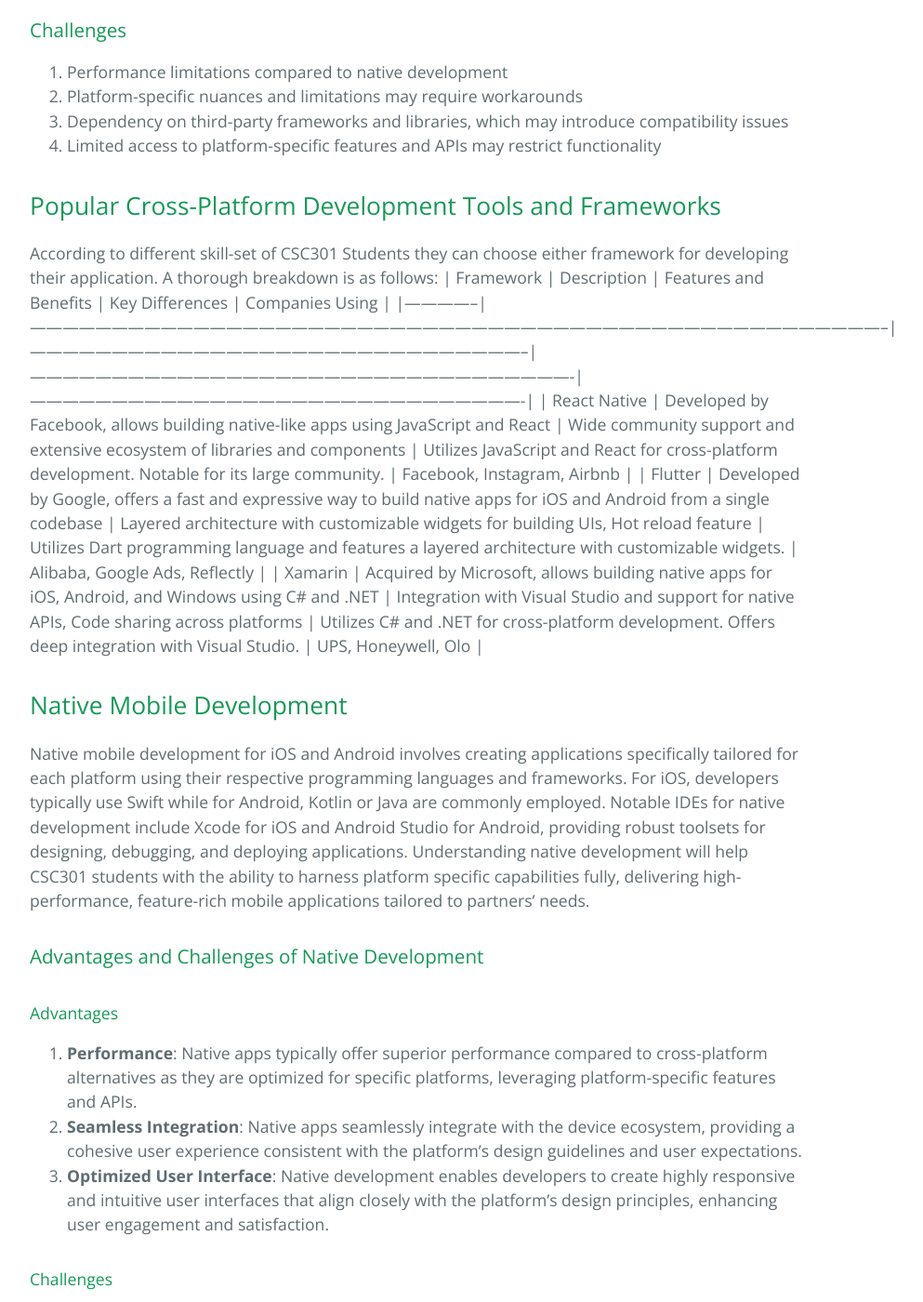
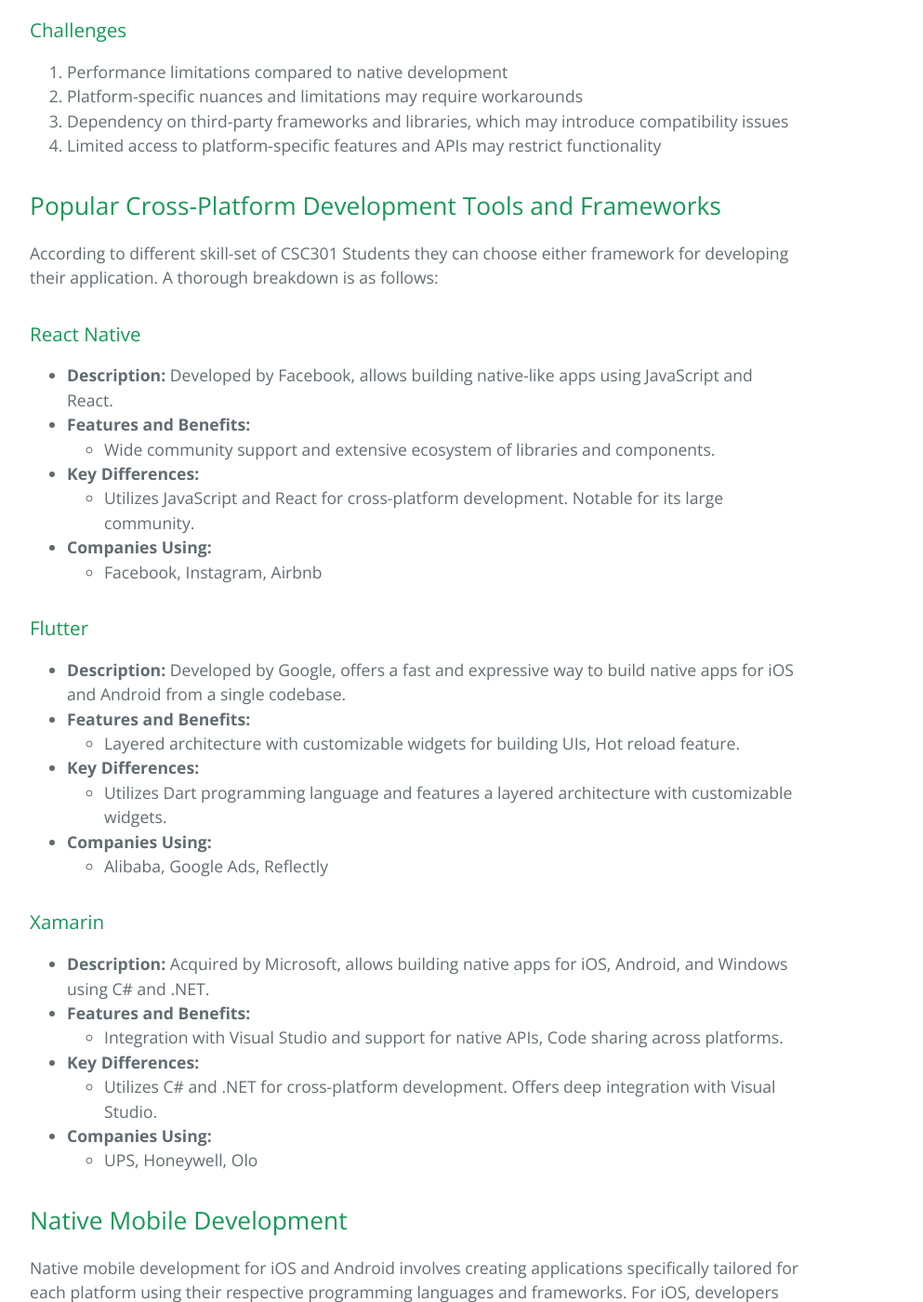
Before and after one commit to learning-software-engineering/learning-software-engineering.github.io, a Jekyll site: the page built from Topics/Tech_Stacks/Mobile_Development/content.md, in a window 1280 px wide and 1400 px high, scrolled down 1799 px. Shown: the whole window at 93% size, without its empty margins (192-1185 px from the left). Built offline with Jekyll 4.4.1, drawn with Linux system fonts in a browser that asks for light colours; our own code applies the rules of GitHub Pages for plain Markdown files.

Commit message:
Update
- Fixed table

```diff
--- a/Topics/Tech_Stacks/Mobile_Development/content.md
+++ b/Topics/Tech_Stacks/Mobile_Development/content.md
@@ -34,11 +34,33 @@
 
 ## Popular Cross-Platform Development Tools and Frameworks
 According to different skill-set of CSC301 Students they can choose either framework for developing their application. A thorough breakdown is as follows:
-| Framework    | Description                                                                                                                                                  | Features and Benefits                                                                       | Key Differences                                                                                     | Companies Using                                                                            |
-|--------------|--------------------------------------------------------------------------------------------------------------------------------------------------------------|--------------------------------------------------------------------------------------------|----------------------------------------------------------------------------------------------------|-------------------------------------------------------------------------------------------|
-| React Native | Developed by Facebook, allows building native-like apps using JavaScript and React                                                                           | Wide community support and extensive ecosystem of libraries and components                  | Utilizes JavaScript and React for cross-platform development. Notable for its large community.     | Facebook, Instagram, Airbnb                                                               |
-| Flutter      | Developed by Google, offers a fast and expressive way to build native apps for iOS and Android from a single codebase                                       | Layered architecture with customizable widgets for building UIs, Hot reload feature         | Utilizes Dart programming language and features a layered architecture with customizable widgets.   | Alibaba, Google Ads, Reflectly                                                            |
-| Xamarin      | Acquired by Microsoft, allows building native apps for iOS, Android, and Windows using C# and .NET                                                           | Integration with Visual Studio and support for native APIs, Code sharing across platforms    | Utilizes C# and .NET for cross-platform development. Offers deep integration with Visual Studio.    | UPS, Honeywell, Olo                                                                       |
+### React Native
+- **Description:** Developed by Facebook, allows building native-like apps using JavaScript and React.
+- **Features and Benefits:**
+  - Wide community support and extensive ecosystem of libraries and components.
+- **Key Differences:**
+  - Utilizes JavaScript and React for cross-platform development. Notable for its large community.
+- **Companies Using:**
+  - Facebook, Instagram, Airbnb
+
+### Flutter
+- **Description:** Developed by Google, offers a fast and expressive way to build native apps for iOS and Android from a single codebase.
+- **Features and Benefits:**
+  - Layered architecture with customizable widgets for building UIs, Hot reload feature.
+- **Key Differences:**
+  - Utilizes Dart programming language and features a layered architecture with customizable widgets.
+- **Companies Using:**
+  - Alibaba, Google Ads, Reflectly
+
+### Xamarin
+- **Description:** Acquired by Microsoft, allows building native apps for iOS, Android, and Windows using C# and .NET.
+- **Features and Benefits:**
+  - Integration with Visual Studio and support for native APIs, Code sharing across platforms.
+- **Key Differences:**
+  - Utilizes C# and .NET for cross-platform development. Offers deep integration with Visual Studio.
+- **Companies Using:**
+  - UPS, Honeywell, Olo
+
 
 ## Native Mobile Development
 
```
